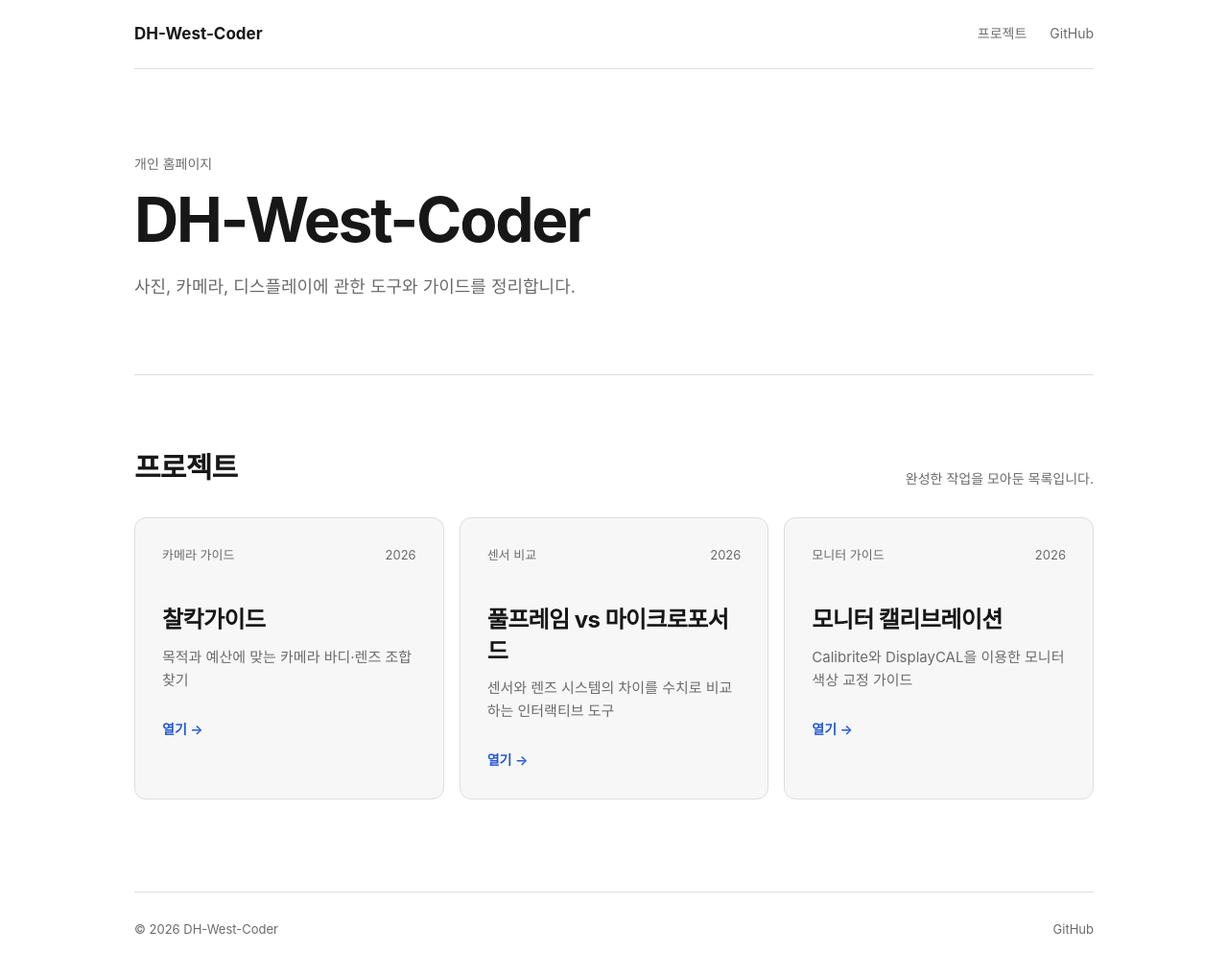
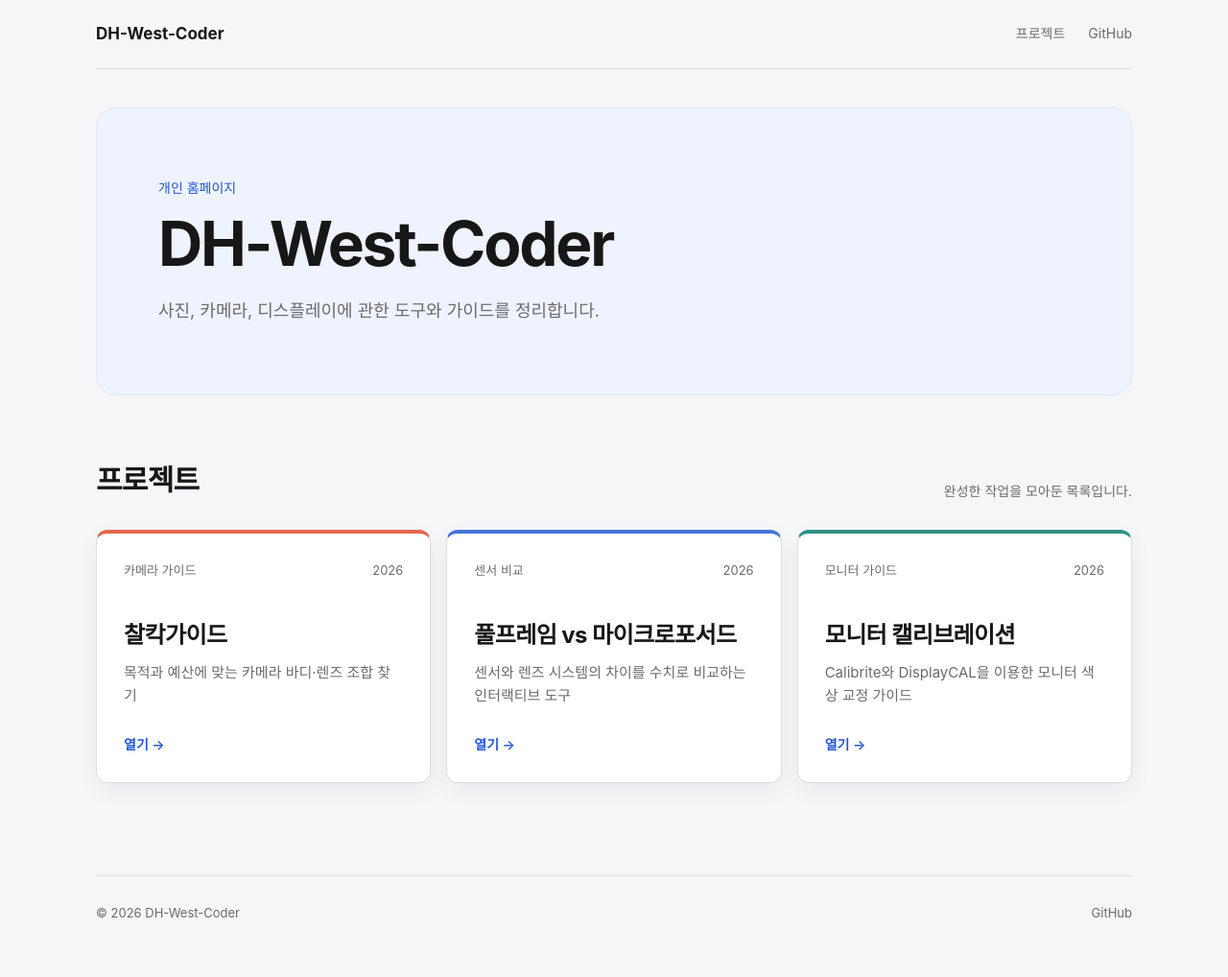
Before and after one commit to DH-WEST-coder/DH-WEST-coder.github.io, a plain HTML site: page index.html in a window 1280 px wide. Shown: the whole page at 96% size. Drawn offline with Linux system fonts and the light colour scheme.

Commit message:
Restore clean visual homepage design

```diff
--- a/assets/css/style.css
+++ b/assets/css/style.css
@@ -1,6 +1,6 @@
 :root {
-  --background: #ffffff;
-  --surface: #f7f7f7;
+  --background: #f5f6f8;
+  --surface: #ffffff;
   --text: #171717;
   --muted: #6b6b6b;
   --line: #dedede;
@@ -51,7 +51,7 @@ a:focus-visible {
 .site-header,
 main,
 footer {
-  width: min(100% - 40px, 1000px);
+  width: min(100% - 40px, 1080px);
   margin: 0 auto;
 }
 
@@ -61,6 +61,7 @@ footer {
   justify-content: space-between;
   height: 72px;
   border-bottom: 1px solid var(--line);
+  background: var(--background);
 }
 
 .brand {
@@ -80,13 +81,16 @@ nav a:hover {
 }
 
 .hero {
-  padding: 88px 0 76px;
-  border-bottom: 1px solid var(--line);
+  margin-top: 40px;
+  padding: 72px 64px;
+  border: 1px solid #dfe6f5;
+  border-radius: 20px;
+  background: #eef3ff;
 }
 
 .eyebrow {
   margin: 0 0 12px;
-  color: var(--muted);
+  color: var(--accent);
   font-size: 14px;
 }
 
@@ -106,7 +110,7 @@ nav a:hover {
 }
 
 .projects {
-  padding: 72px 0 96px;
+  padding: 64px 0 96px;
 }
 
 .section-heading {
@@ -141,12 +145,26 @@ nav a:hover {
   border: 1px solid var(--line);
   border-radius: 12px;
   background: var(--surface);
-  transition: border-color .15s ease, transform .15s ease;
+  box-shadow: 0 8px 24px rgb(20 28 45 / 5%);
+  transition: border-color .15s ease, transform .15s ease, box-shadow .15s ease;
 }
 
 .project-card:hover {
-  border-color: #9a9a9a;
+  border-color: #a9b9dc;
   transform: translateY(-2px);
+  box-shadow: 0 12px 30px rgb(20 28 45 / 9%);
+}
+
+.project-card:nth-child(1) {
+  border-top: 4px solid #e5674f;
+}
+
+.project-card:nth-child(2) {
+  border-top: 4px solid #4774d9;
+}
+
+.project-card:nth-child(3) {
+  border-top: 4px solid #2f9287;
 }
 
 .project-meta {
@@ -203,7 +221,9 @@ footer a:hover {
   }
 
   .hero {
-    padding: 64px 0 56px;
+    margin-top: 24px;
+    padding: 48px 28px;
+    border-radius: 14px;
   }
 
   .hero h1 {
```
